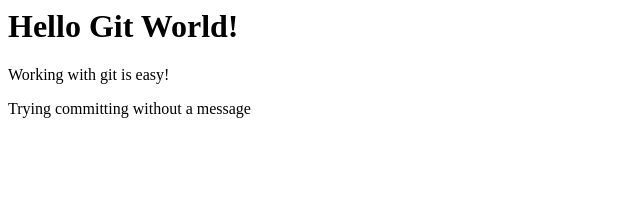
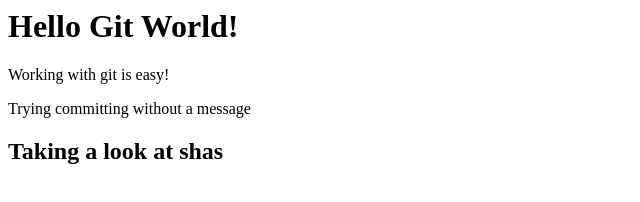
Before and after one commit to shaurya58/learning-git, a plain HTML site: page index.html in a window 1280 px wide. Shown: the whole page, without its empty margins (0-640 px from the left). Drawn offline with Linux system fonts and the light colour scheme.

Commit message:
Added another heading

```diff
--- a/index.html
+++ b/index.html
@@ -3,5 +3,6 @@
         <h1>Hello Git World!</h1>
         <p>Working with git is easy!</p>
         <div>Trying committing without a message</div>
+        <h2>Taking a look at shas</h2>
     </body>
 </html>
```
